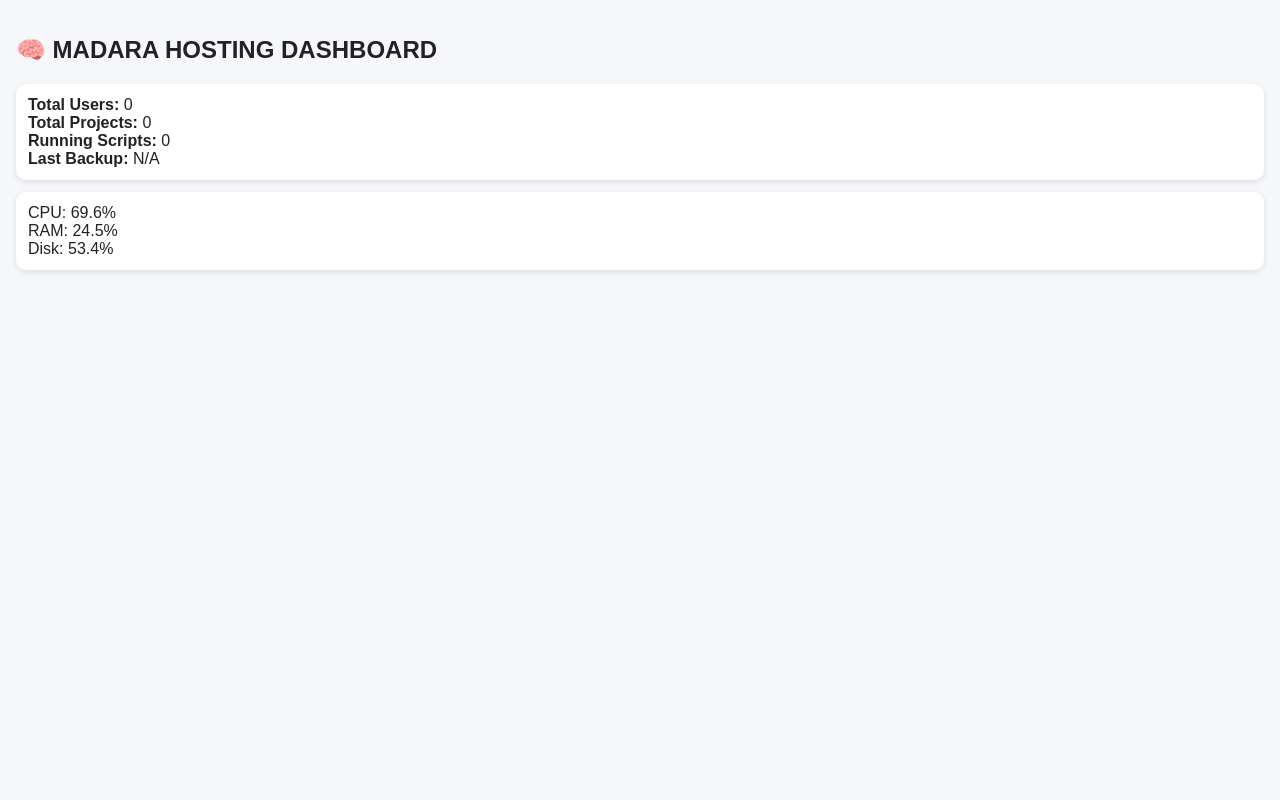
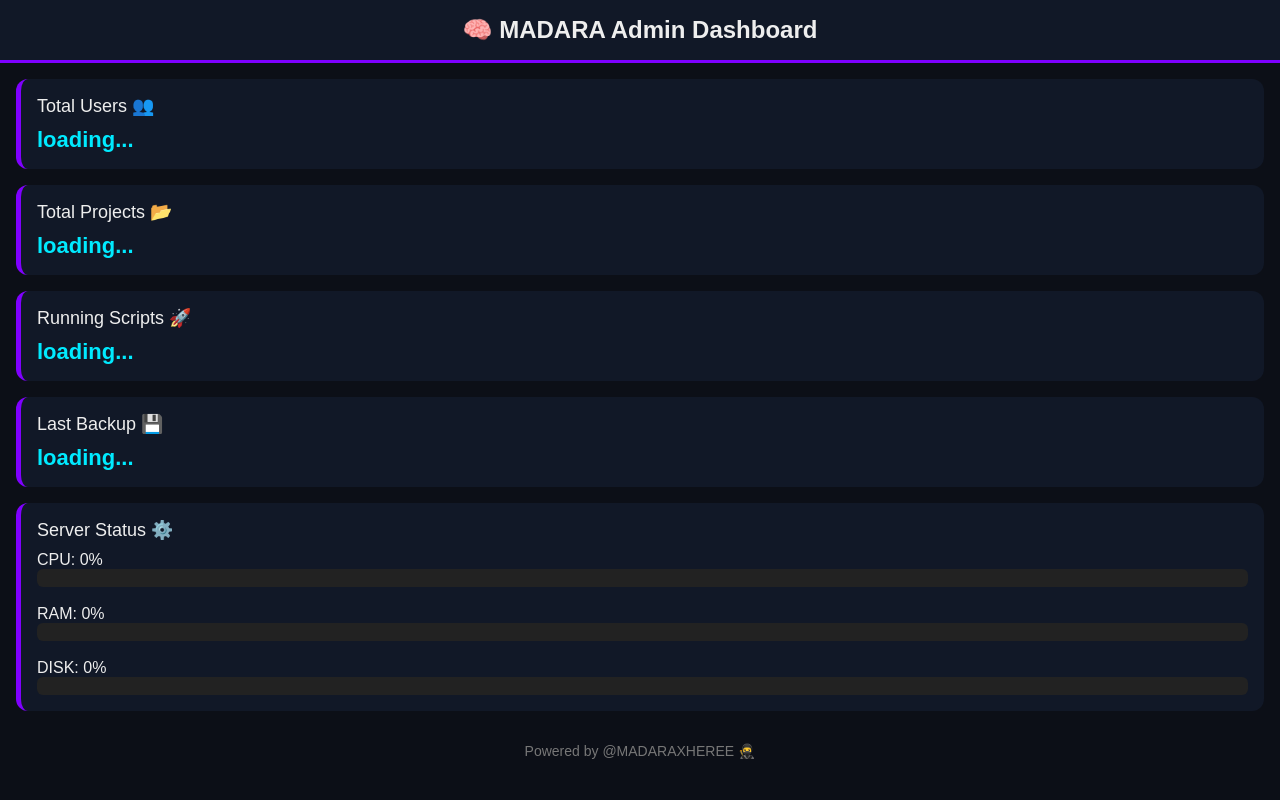
Before and after one commit to madara21566/TELEGRAM-BOT, a Flask app: page /admin/dashboard in a window 1280 px wide. Run offline with Flask 3, Linux system fonts and the light colour scheme.

Commit message:
Update admin_dashboard.html

```diff
--- a/web/templates/admin_dashboard.html
+++ b/web/templates/admin_dashboard.html
@@ -1,28 +1,125 @@
 <!doctype html>
 <html>
 <head>
-  <meta name="viewport" content="width=device-width,initial-scale=1">
-  <title>MADARA Admin Dashboard</title>
+<meta name="viewport" content="width=device-width, initial-scale=1">
+<title>🔥 GODMADARA Host Dashboard</title>
+
 <style>
-    body{font-family:Arial;background:#f5f7fa;color:#222;margin:0;padding:16px}
-    .card{background:#fff;border-radius:10px;padding:12px;margin-bottom:12px;box-shadow:0 2px 6px rgba(0,0,0,0.1)}
+body {
+    margin: 0;
+    padding: 0;
+    background: #0c0f17;
+    color: #eee;
+    font-family: Arial, sans-serif;
+}
+.header {
+    background: #111827;
+    padding: 16px;
+    text-align: center;
+    font-size: 24px;
+    font-weight: bold;
+    border-bottom: 3px solid #7f00ff;
+}
+.card {
+    background: #111827;
+    margin: 16px;
+    padding: 16px;
+    border-radius: 12px;
+    border-left: 5px solid #7f00ff;
+}
+.title {
+    font-size: 18px;
+    margin-bottom: 10px;
+}
+.value {
+    font-size: 22px;
+    font-weight: bold;
+    color: #00eaff;
+}
+.progressBar {
+    width: 100%;
+    background: #222;
+    border-radius: 6px;
+    overflow: hidden;
+    height: 18px;
+}
+.progress {
+    height: 100%;
+    background: #00eaff;
+    width: 0%;
+}
+.footer {
+    text-align: center;
+    margin-top: 20px;
+    padding: 12px;
+    font-size: 14px;
+    color: #777;
+}
 </style>
+
 </head>
 <body>
-  <h2>🧠 MADARA HOSTING DASHBOARD</h2>
+
+<div class="header">🧠 MADARA Admin Dashboard</div>
+
 <div class="card">
-    <b>Total Users:</b> {{data.total_users}}<br>
-    <b>Total Projects:</b> {{data.total_projects}}<br>
-    <b>Running Scripts:</b> {{data.running}}<br>
-    <b>Last Backup:</b> {{data.last_backup}}<br>
+    <div class="title">Total Users 👥</div>
+    <div id="users" class="value">loading...</div>
 </div>
+
 <div class="card">
-    CPU: {{data.cpu}}%<br>
-    RAM: {{data.ram}}%<br>
-    Disk: {{data.disk}}%<br>
+    <div class="title">Total Projects 📂</div>
+    <div id="projects" class="value">loading...</div>
 </div>
+
+<div class="card">
+    <div class="title">Running Scripts 🚀</div>
+    <div id="running" class="value">loading...</div>
+</div>
+
+<div class="card">
+    <div class="title">Last Backup 💾</div>
+    <div id="backup" class="value">loading...</div>
+</div>
+
+<div class="card">
+    <div class="title">Server Status ⚙️</div>
+    CPU: <span id="cpu">0%</span>
+    <div class="progressBar"><div id="cpuBar" class="progress"></div></div><br>
+    RAM: <span id="ram">0%</span>
+    <div class="progressBar"><div id="ramBar" class="progress"></div></div><br>
+    DISK: <span id="disk">0%</span>
+    <div class="progressBar"><div id="diskBar" class="progress"></div></div>
+</div>
+
+<div class="footer">Powered by @MADARAXHEREE 🥷</div>
+
 <script>
-    setInterval(()=>{location.reload();},5000);
+function updateData() {
+    const params = new URLSearchParams(window.location.search);
+    const key = params.get("key");
+    fetch("/admin/dashboard/json?key=" + key)
+    .then(res => res.json())
+    .then(data => {
+        document.getElementById("users").innerHTML = data.total_users;
+        document.getElementById("projects").innerHTML = data.total_projects;
+        document.getElementById("running").innerHTML = data.running;
+        document.getElementById("backup").innerHTML = data.last_backup;
+
+        document.getElementById("cpu").innerHTML = data.cpu + "%";
+        document.getElementById("ram").innerHTML = data.ram + "%";
+        document.getElementById("disk").innerHTML = data.disk + "%";
+
+        document.getElementById("cpuBar").style.width = data.cpu + "%";
+        document.getElementById("ramBar").style.width = data.ram + "%";
+        document.getElementById("diskBar").style.width = data.disk + "%";
+    })
+    .catch(() => console.log("Fetch Error"));
+}
+
+setInterval(updateData, 5000);
+updateData();
 </script>
+
 </body>
            </html>
```
Lines whose indentation alone changed are shown as unchanged.
